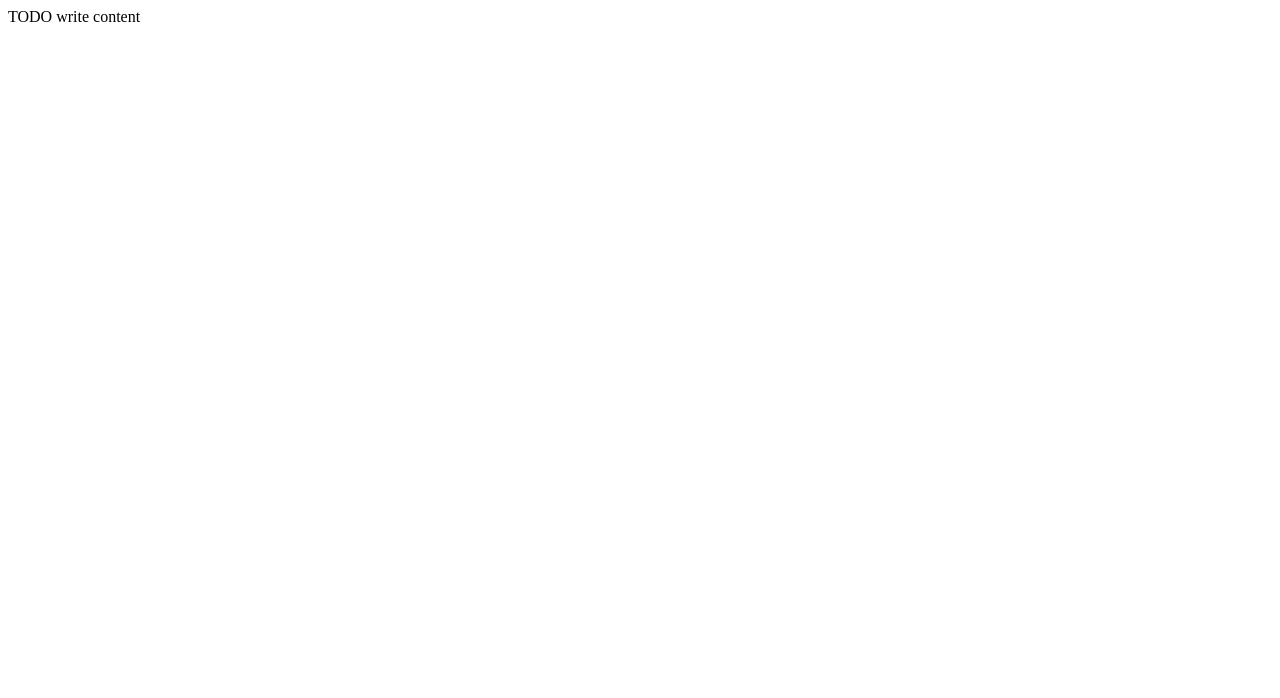
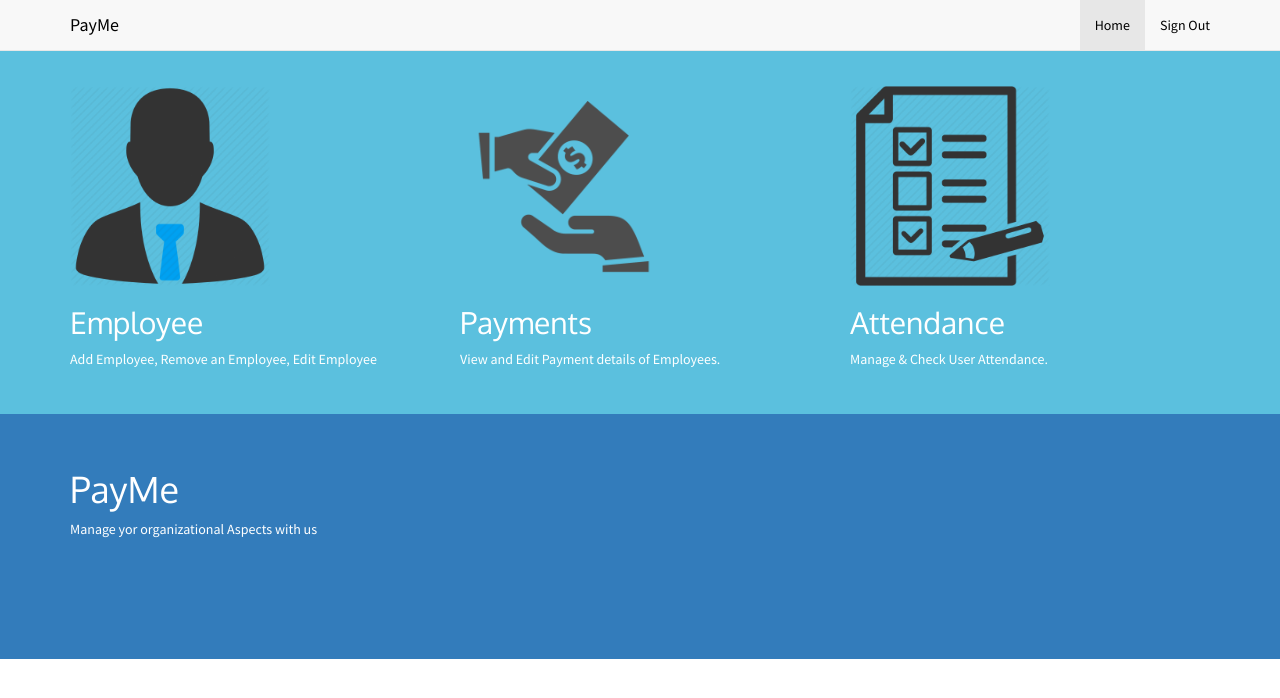
Before and after one commit to sgkmewan/PayMe, a plain HTML site: page j2ee files/build/web/index.html in a window 1280 px wide. Drawn offline with nearby package versions, Linux system fonts and the light colour scheme.

Commit message:
Edit index page and web XML

```diff
--- a/j2ee files/build/web/WEB-INF/glassfish-web.xml
+++ b/j2ee files/build/web/WEB-INF/glassfish-web.xml
@@ -1,7 +1,7 @@
 <?xml version="1.0" encoding="UTF-8"?>
 <!DOCTYPE glassfish-web-app PUBLIC "-//GlassFish.org//DTD GlassFish Application Server 3.1 Servlet 3.0//EN" "http://glassfish.org/dtds/glassfish-web-app_3_0-1.dtd">
 <glassfish-web-app error-url="">
-  <context-root>/j2ee_files</context-root>
+  <context-root>/j2ee_files/index.html</context-root>
   <class-loader delegate="true"/>
   <jsp-config>
     <property name="keepgenerated" value="true">
--- a/j2ee files/build/web/index.html
+++ b/j2ee files/build/web/index.html
@@ -1,16 +1,72 @@
-<!DOCTYPE html>
-<!--
-To change this license header, choose License Headers in Project Properties.
-To change this template file, choose Tools | Templates
-and open the template in the editor.
--->
-<html>
-    <head>
-        <title>TODO supply a title</title>
-        <meta charset="UTF-8">
-        <meta name="viewport" content="width=device-width, initial-scale=1.0">
-    </head>
-    <body>
-        <div>TODO write content</div>
-    </body>
-</html>
+<html><head>
+    <meta charset="utf-8">
+    <meta name="viewport" content="width=device-width, initial-scale=1">
+    <script type="text/javascript" src="http://cdnjs.cloudflare.com/ajax/libs/jquery/2.0.3/jquery.min.js"></script>
+    <script type="text/javascript" src="http://netdna.bootstrapcdn.com/bootstrap/3.3.4/js/bootstrap.min.js"></script>
+    <link href="http://cdnjs.cloudflare.com/ajax/libs/font-awesome/4.3.0/css/font-awesome.min.css" rel="stylesheet" type="text/css">
+    <link href="home.css" rel="stylesheet" type="text/css">
+  </head><body>
+    <div class="navbar navbar-default navbar-static-top">
+      <div class="container">
+        <div class="navbar-header">
+          <button type="button" class="navbar-toggle" data-toggle="collapse" data-target="#navbar-ex-collapse">
+            <span class="sr-only">Toggle navigation</span>
+            <span class="icon-bar"></span>
+            <span class="icon-bar"></span>
+            <span class="icon-bar"></span>
+          </button>
+          <a class="navbar-brand"><span>PayMe</span></a>
+        </div>
+        <div class="collapse navbar-collapse" id="navbar-ex-collapse">
+          <ul class="nav navbar-nav navbar-right">
+            <li class="active">
+              <a href="#">Home</a>
+            </li>
+            <li>
+              <a href="#">Sign Out</a>
+            </li>
+          </ul>
+        </div>
+      </div>
+    </div>
+    <div class="section section-info" id="area">
+      <div class="container">
+        <div class="row">
+          <div class="col-md-4">
+            <a href="AddEmployee.html"><img src="images/Emp.png" class="img-responsive" style="width:200px; height:200px"></a>
+            <h2>Employee</h2>
+            <p>Add Employee, Remove an Employee, Edit Employee</p>
+          </div>
+          <div class="col-md-4">
+            <a href="3"> <img src="images/Payments.png" class="img-responsive" style="width:200px; height:200px"></a>
+            <h2>Payments</h2>
+            <p>View and Edit Payment details of Employees.</p>
+          </div>
+          <div class="col-md-4">
+            <a href="#" ><img src="images/Atten.png" class="img-responsive" style="width:200px; height:200px"></a>
+            <h2>Attendance</h2>
+            <p>Manage &amp; Check User Attendance.</p>
+          </div>
+        </div>
+      </div>
+    </div>
+    <footer class="section section-primary" style="height:245px;">
+      <div class="container">
+        <div class="row">
+          <div class="col-sm-6">
+            <h1>PayMe</h1>
+            <p>Manage yor organizational Aspects with us</p>
+          </div>
+          <div class="col-sm-6">
+            <p class="text-info text-right">
+              <br>
+              <br>
+            </p>
+
+          </div>
+        </div>
+      </div>
+    </footer>
+
+
+</body></html>
--- a/j2ee files/web/WEB-INF/glassfish-web.xml
+++ b/j2ee files/web/WEB-INF/glassfish-web.xml
@@ -1,7 +1,7 @@
 <?xml version="1.0" encoding="UTF-8"?>
 <!DOCTYPE glassfish-web-app PUBLIC "-//GlassFish.org//DTD GlassFish Application Server 3.1 Servlet 3.0//EN" "http://glassfish.org/dtds/glassfish-web-app_3_0-1.dtd">
 <glassfish-web-app error-url="">
-  <context-root>/j2ee_files</context-root>
+  <context-root>/j2ee_files/index.html</context-root>
   <class-loader delegate="true"/>
   <jsp-config>
     <property name="keepgenerated" value="true">
```
Also changed, not shown: j2ee files/nbproject/ant-deploy.xml (+0 -39 lines), j2ee files/web/index.html (+72 -16 lines), 3 other files.
